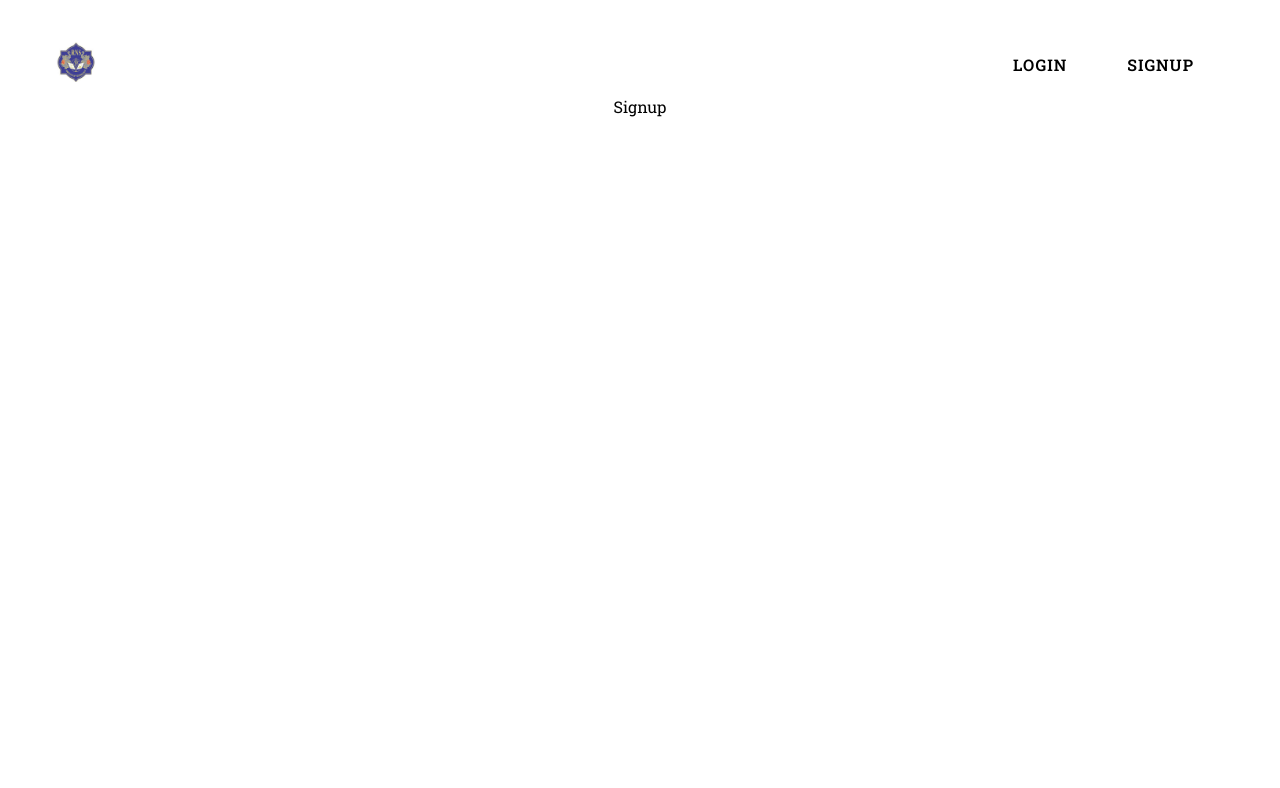
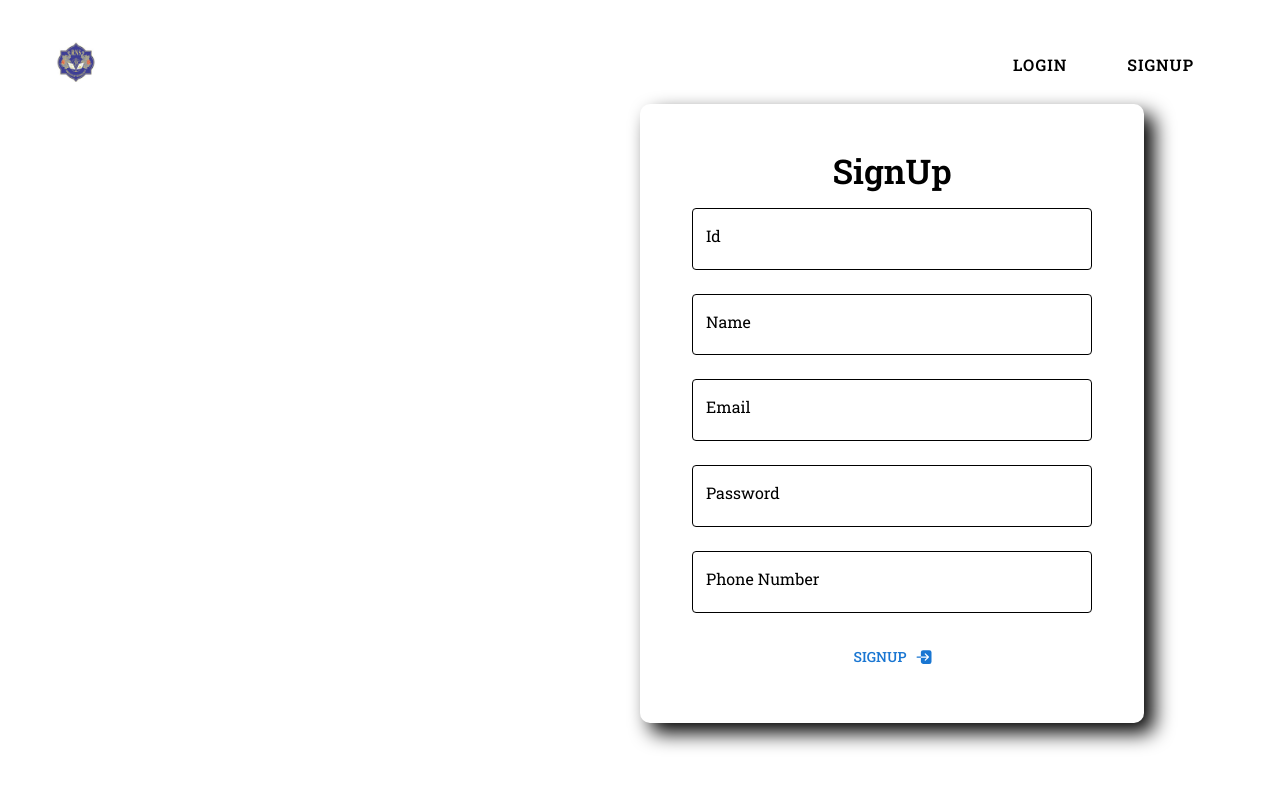
Before and after one commit to Sumitraj17/Academic-Insight, a React (Vite) app in the folder client/: page /signup in a window 1280 px wide. Shown: the top 788 px of the page. Built offline with nearby package versions, Linux system fonts and the light colour scheme; no server answers.

Commit message:
Add frontend for signup

```diff
--- a/client/src/context/auth-context.tsx
+++ b/client/src/context/auth-context.tsx
@@ -9,7 +9,7 @@ type User = {
 type UserAuth = {
     isLoggedIn: boolean;
     user: User | null;
-    signup: (name: string, email: string, password: string) => Promise<void>;
+    signup: (id: string, name: string, email: string, password: string, phoneNumber: string) => Promise<void>;
     login: (email: string, password: string) => Promise<void>;
     logout: () => Promise<void>;
 }
@@ -40,7 +40,7 @@ export const AuthProvider = ({ children }: { children: ReactNode }) => {
         }
     }
 
-    const signup = async (email: string, password: string) => {
+    const signup = async (id: string, name: string, email: string, password: string, phoneNumber: string) => {
 
     }
 
--- a/client/src/pages/Signup.tsx
+++ b/client/src/pages/Signup.tsx
@@ -1,6 +1,107 @@
+import { Box, Typography, Button } from "@mui/material";
+import CustomInput from "../components/shared/CustomInput";
+import { IoLogIn } from "react-icons/io5";
+import toast from "react-hot-toast";
+import { useAuth } from "../context/auth-context";
+
 const Signup = () => {
+    const auth = useAuth();
+
+    const handleSubmit = async (event: React.FormEvent<HTMLFormElement>) => {
+        event.preventDefault();
+        const formData = new FormData(event.currentTarget);
+        const id = formData.get("id") as string;
+        const name = formData.get("name") as string;
+        const email = formData.get("email") as string;
+        const password = formData.get("password") as string;
+        const phoneNumber = formData.get("phoneNumber") as string;
+
+        try {
+            toast.loading("Signing up!", { id: "signup" })
+            await auth?.signup(id, name, email, password, phoneNumber);
+            toast.success("Signed in", { id: "signup" });
+        } catch (error) {
+            toast.error("Sign up failed", { id: "signup" });
+        }
+    }
+
     return (
-        <div>Signup</div>
+        <Box width="100%" height="100%" display="flex" flex="1">
+            <Box
+                padding={6}
+                mt={2}
+                display={{
+                    md: "flex",
+                    sm: "none",
+                    xs: "none"
+                }}
+            >
+                <img src="" alt="" />
+            </Box>
+            <Box
+                display={'flex'}
+                flex={{
+                    xs: "1",
+                    md: "0.5"
+                }}
+                justifyContent={'center'}
+                alignItems={'center'}
+                padding={1}
+                ml={'auto'}
+                mr={12}
+            >
+                <form
+                    onSubmit={handleSubmit}
+                    style={{
+                        margin: "auto",
+                        padding: "30px",
+                        boxShadow: "10px 10px 20px #000",
+                        borderRadius: "10px",
+                        border: "none"
+                    }}
+                >
+                    <Box
+                        sx={{
+                            display: 'flex',
+                            flexDirection: 'column',
+                            justifyContent: 'center'
+                        }}
+                    >
+                        <Typography
+                            variant="h4"
+                            textAlign="center"
+                            padding={2}
+                            fontWeight={600}
+                        >
+                            SignUp
+                            <CustomInput name="id" label="Id" type="text" />
+                            <CustomInput name="name" label="Name" type="text" />
+                            <CustomInput name="email" label="Email" type="email" />
+                            <CustomInput name="password" label="Password" type="password" />
+                            <CustomInput name="phoneNumber" label="Phone Number" type="text" />
+                            <Button
+                                type="submit"
+                                sx={{
+                                    px: 2,
+                                    py: 1,
+                                    mt: 2,
+                                    width: "400px",
+                                    borderRadius: 2,
+                                    bgcolor: "white",
+                                    "hover": {
+                                        bgcolor: "black",
+                                        color: "white"
+                                    }
+                                }}
+                                endIcon={<IoLogIn />}
+                            >
+                                SignUp
+                            </Button>
+                        </Typography>
+                    </Box>
+                </form>
+            </Box>
+        </Box>
     )
 }
 
```
Also changed, not shown: 1 other file (tests, documents, lock files or other folders).
